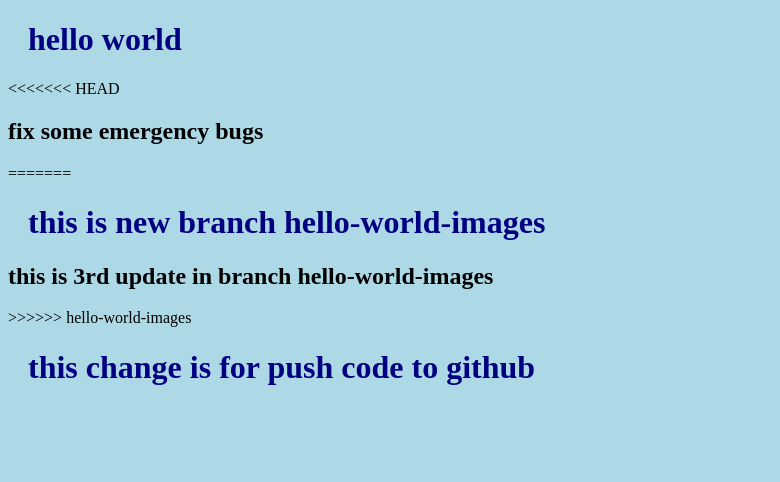
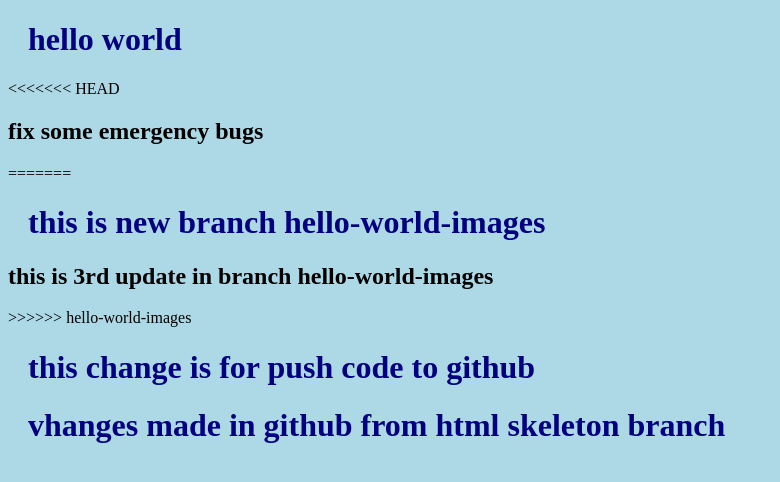
Before and after one commit to swayamrup/hello-world, a plain HTML site: page index.html in a window 1280 px wide. Shown: the whole page, without its empty margins (0-780 px from the left). Drawn offline with Linux system fonts and the light colour scheme.

Commit message:
Update index.html
html v1

```diff
--- a/index.html
+++ b/index.html
@@ -17,6 +17,7 @@
         >>>>>> hello-world-images
 
         <h1>this change is for push code to github</h1>
+        <h1>vhanges made in github from html skeleton branch</h1>
 </body>
 
 </html>
```
